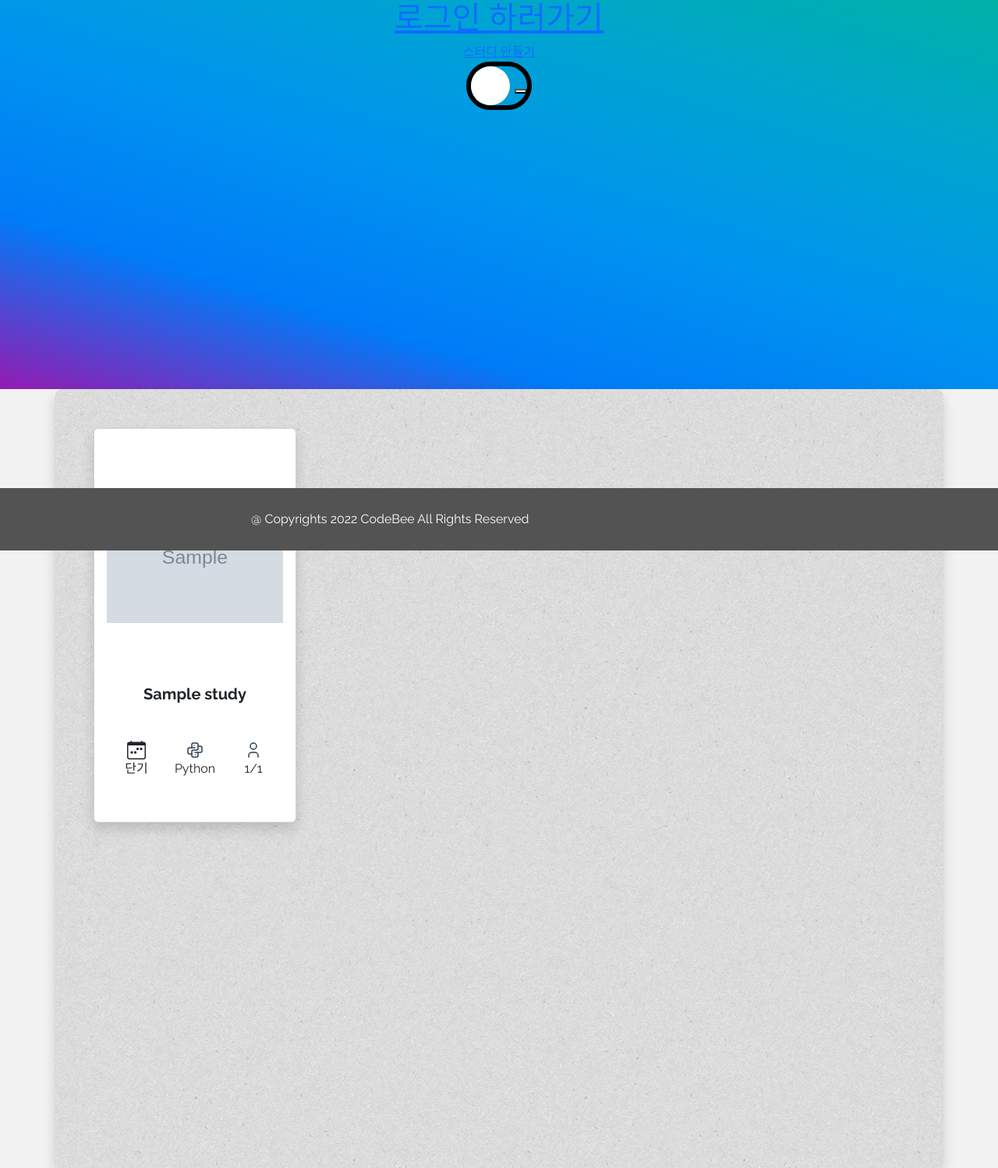
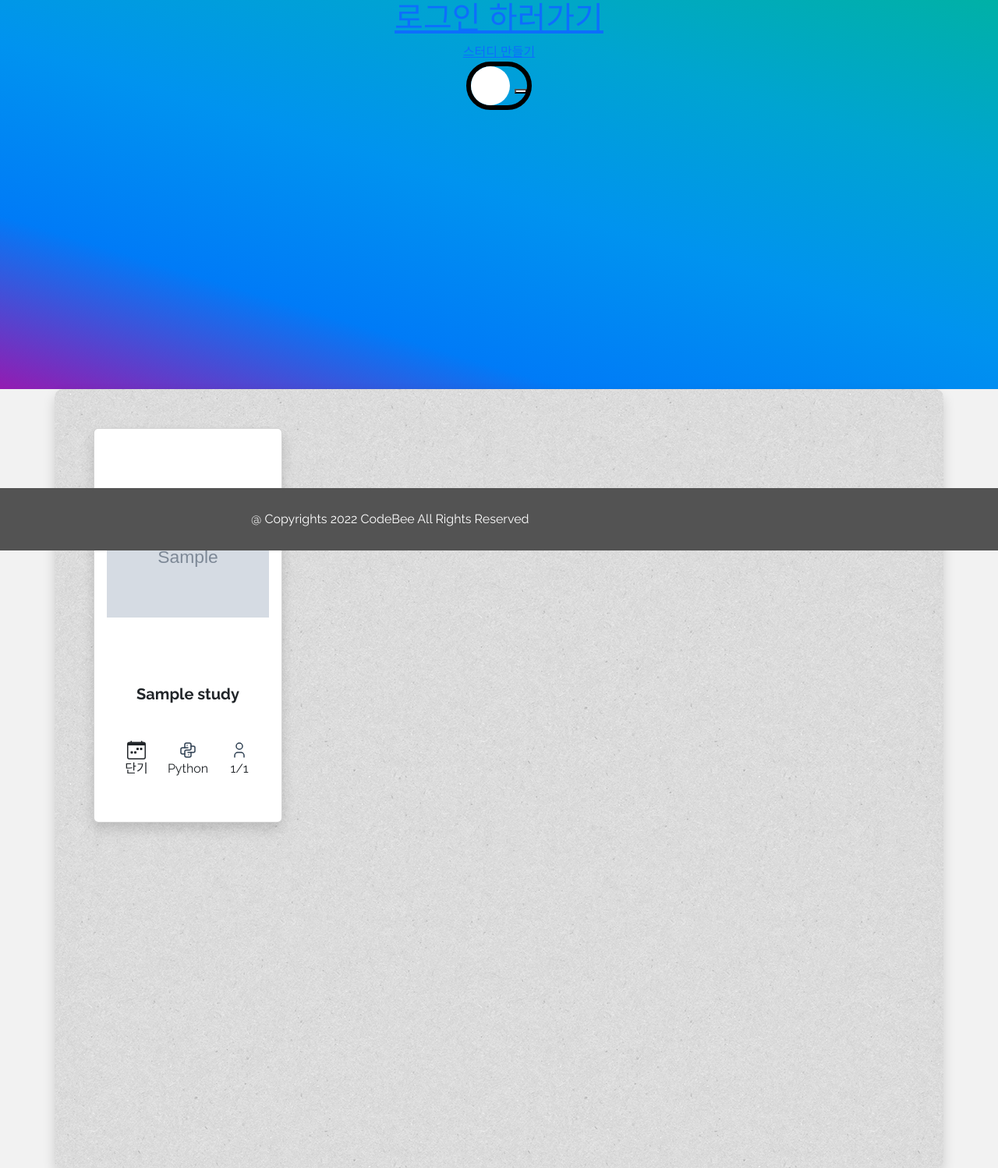
Before and after one commit to midhyun/CodeBee, a Django app: page /reviews/ in a window 1280 px wide. Shown: the part 94-1592 px from the top of the page at 78% size. Run offline with Django 3.2, Linux system fonts and the light colour scheme; tables that the repository leaves empty hold one stand-in row (values such as "Sample post"); grey boxes marked "Sample" are stand-in pictures; style sheets or scripts are compiled from the project's sources; some libraries are stand-ins or nearby versions; some web fonts are replaced.

Commit message:
fix_ index_grid

```diff
--- a/reviews/templates/reviews/index.html
+++ b/reviews/templates/reviews/index.html
@@ -1,4 +1,5 @@
 {% extends 'base_test.html' %}
+{% load django_bootstrap5 %}
 {% load static %}
 {% load sass_tags %}
 {% block css %}
@@ -48,7 +49,7 @@
 
     <!-- 스터디 제목, 기간, 설명 -->
     <div class="container paper shadow content testboard" style="padding: 50px;">
-        <div class="row-cols-1  row-cols-md-2 row-cols-lg-4 g-4">
+        <div class="row row-cols-1 row-cols-sm-2 row-cols-lg-4 g-4">
             {% for study in studies %}
                 <div class="col">
                     <div class="card h-100 w-100 shadow h-100 p-3">
@@ -59,7 +60,7 @@
                         {% endif %}
                         <div class="card-body ">
                             <h5 class="card-title text-center mb-5">{{ study.title }}</h5>
-                            <div class="d-flex justify-content-between m-auto" style="height: 64px">
+                            <div class="d-flex justify-content-between" style="height: 64px">
                                 <!-- 장단기 -->
                                 <div class="d-flex flex-column justify-content-center">
                                     <img src="">
```
